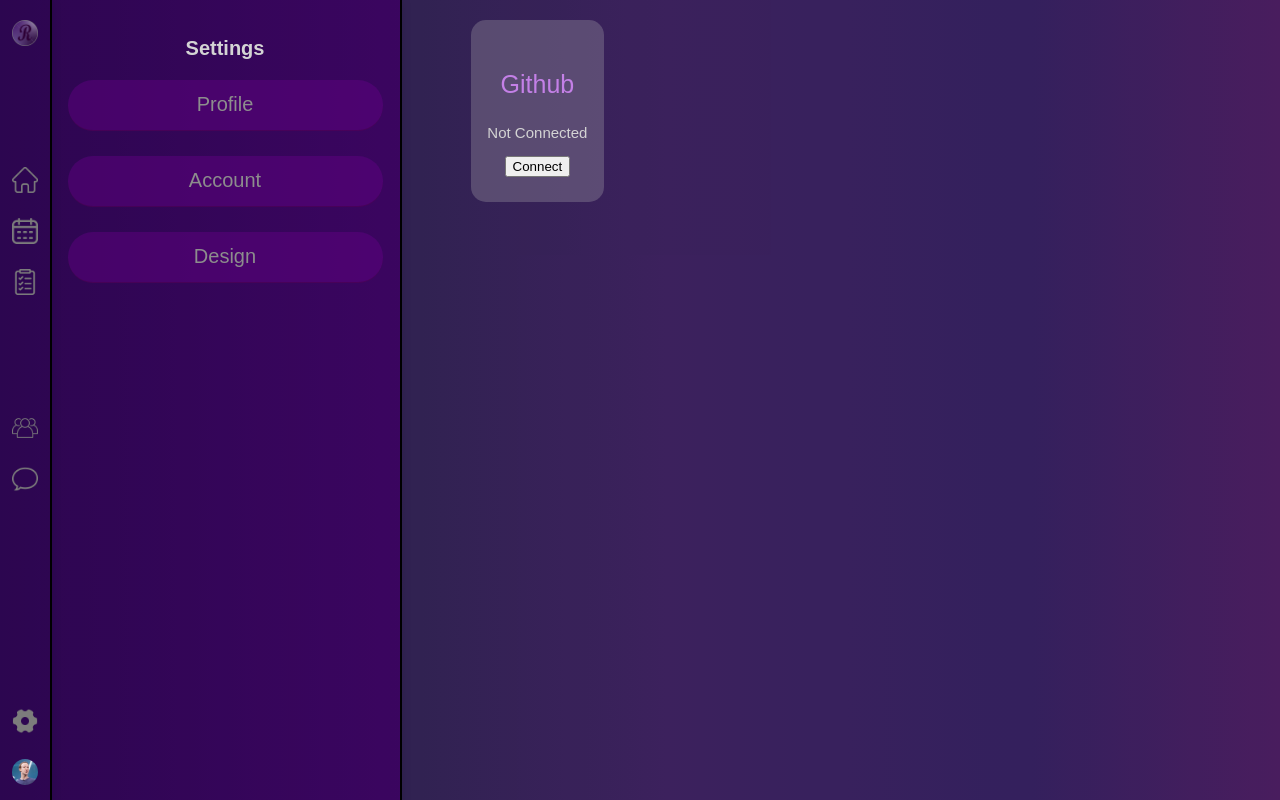
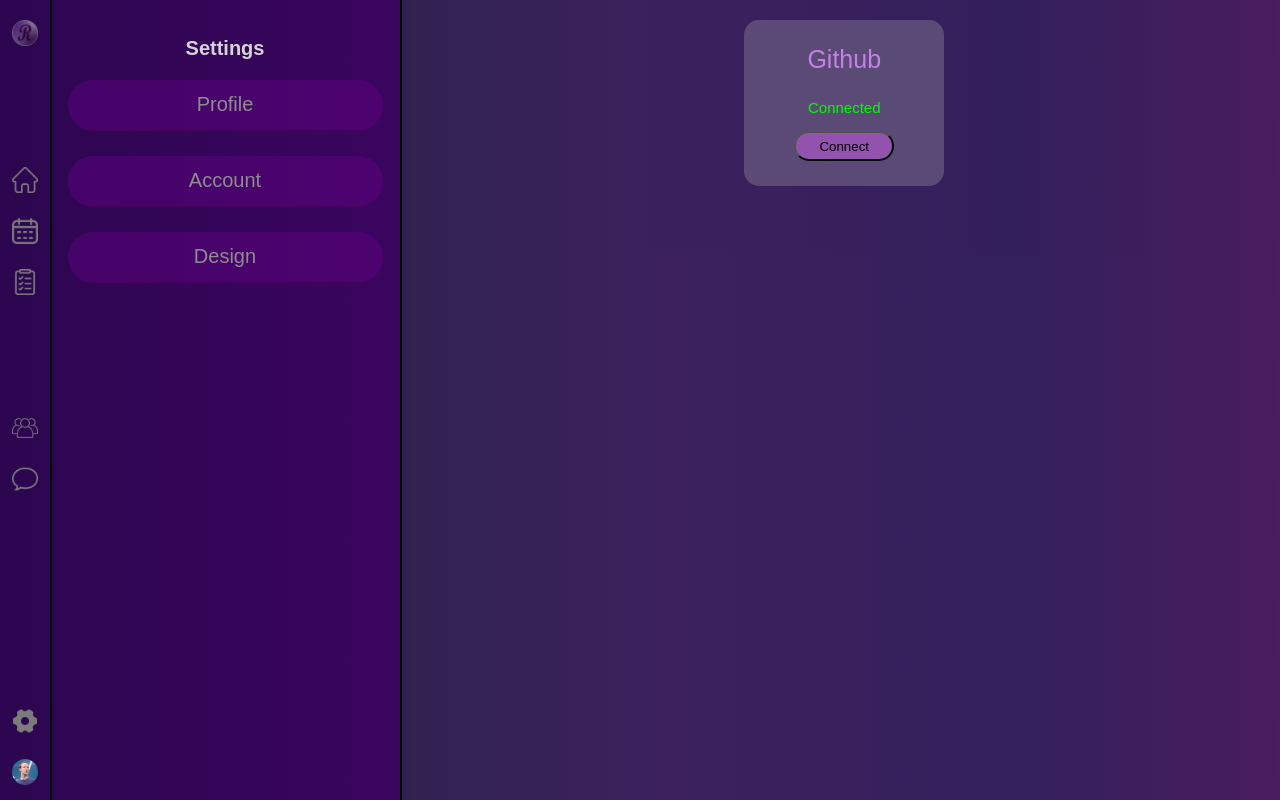
Before and after one commit to Eros-Klein/Relace-3, a Vue app: page /setting/connections in a window 1280 px wide. Built offline with nearby package versions, Linux system fonts and the light colour scheme.

Commit message:
added github option

```diff
--- /dev/null
+++ b/src/components/GitView.vue
@@ -0,0 +1,15 @@
+<script>
+export default {
+    name: 'GitView',
+    mounted:
+        function () {
+            const urlParams = new URLSearchParams(window.location.search);
+            const code = urlParams.get('code');
+            console.log(code);
+            if (code) {
+                localStorage.setItem('github', code);
+                window.location.href = 'https://www.relacexyz.duckdns.org/setting/connections';
+            }
+        }
+}
+</script>
--- a/src/components/ManageConnections.vue
+++ b/src/components/ManageConnections.vue
@@ -3,15 +3,17 @@
     name: 'ManageConnections',
     methods: {
         loginGithub() {
-
+            window.location.href = 'https://github.com/login/oauth/authorize?client_id=Iv1.000062edb18edd6d&redirect_uri=https://www.relacexyz.duckdns.org/git';
         },
     },
     mounted:
         function () {
-            if (localStorage.getItem('github') === 'true') {
-                document.getElementById('connected').innerHTML = 'Connected';
+            const connectedField = document.getElementById('connected');
+            if (localStorage.getItem('github') != "") {
+                connectedField.style.color = '#00ff00';
+                connectedField.innerHTML = 'Connected';
             } else {
-                document.getElementById('connected').innerHTML = 'Not Connected';
+                connectedField.style.color = '#ff0000';
             }
         }
 }
@@ -23,7 +25,7 @@
             <div class="connection">
                 <p id="name">Github</p>
                 <p id="connected"></p>
-                <button @click="loginGithub">Connect</button>
+                <button id="login" @click="loginGithub">Connect</button>
             </div>
         </div>
     </div>
@@ -33,9 +35,15 @@
 .connection {
     border-radius: 15px;
     background-color: rgba(180, 180, 180, 0.281);
-    width: 15%;
-    padding-top: 25px;
+    width: 200px;
     padding-bottom: 25px;
+}
+
+.connection #login {
+    border-radius: 15px;
+    background-color: #e45fff67;
+    height: 30px;
+    width: 100px;
 }
 
 .connection #name {
@@ -49,10 +57,14 @@
 
 #connection-container {
     align-items: center;
-    width: 77.5%;
     height: 100%;
     margin-left: 392.5px;
     background-color: rgba(150, 150, 150, 0.178);
     padding: 20px;
 }
+
+#content {
+    display: flex;
+    justify-content: center;
+}
 </style>
--- a/src/router/index.js
+++ b/src/router/index.js
@@ -1,4 +1,5 @@
 import ChatView from "@/components/ChatView.vue";
+import GitView from "@/components/GitView.vue";
 import HomeView from "@/components/HomeView.vue";
 import ManageConnections from "@/components/ManageConnections.vue";
 import MessangerView from "@/components/MessangerView.vue";
@@ -8,6 +9,10 @@
 import { createWebHistory } from "vue-router";
 
 const routes = [
+    {
+        path: "/git",
+        component: GitView,
+    },
     {
         path: "/newsletter",
         component: () => import("@/components/NewsletterView.vue"),
```
